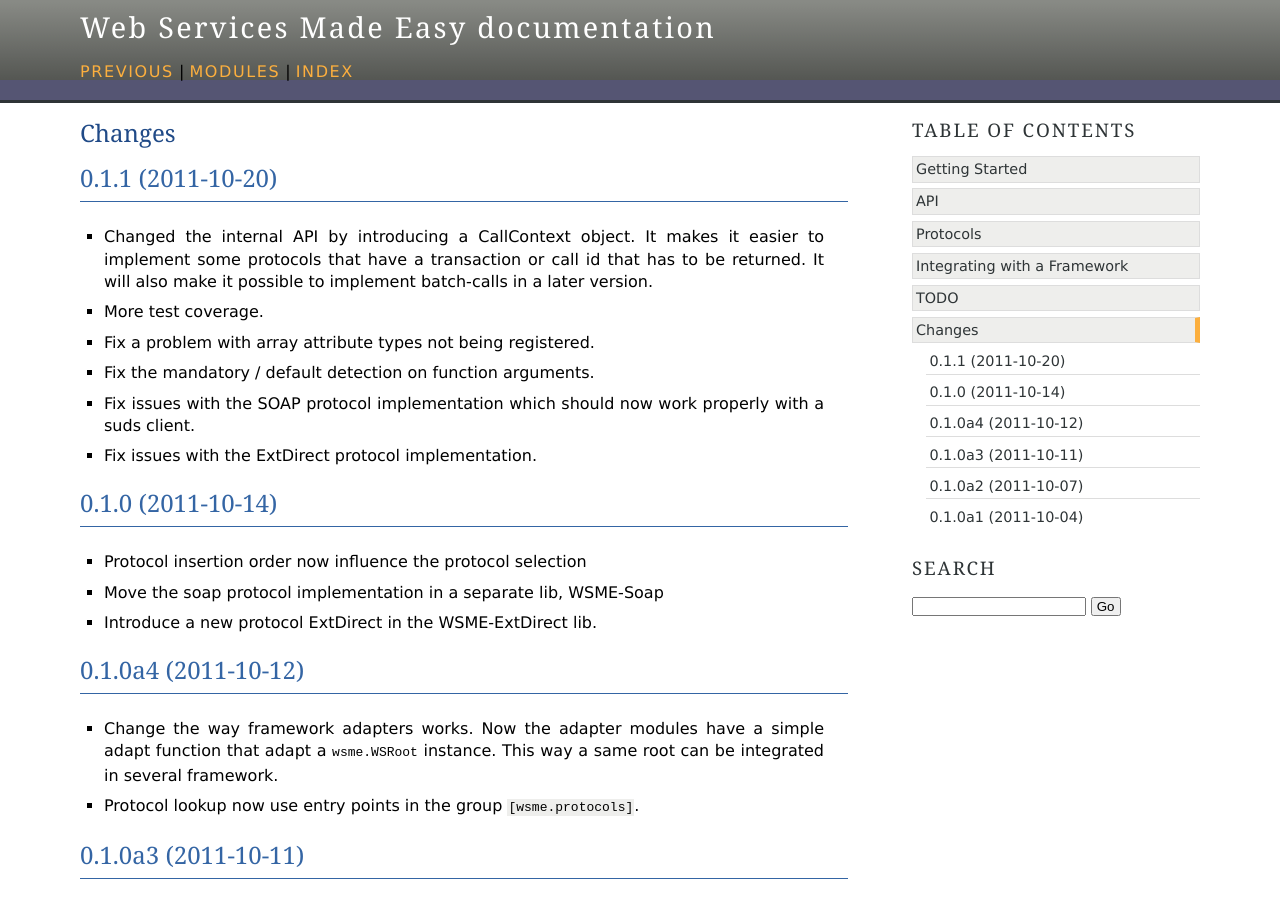
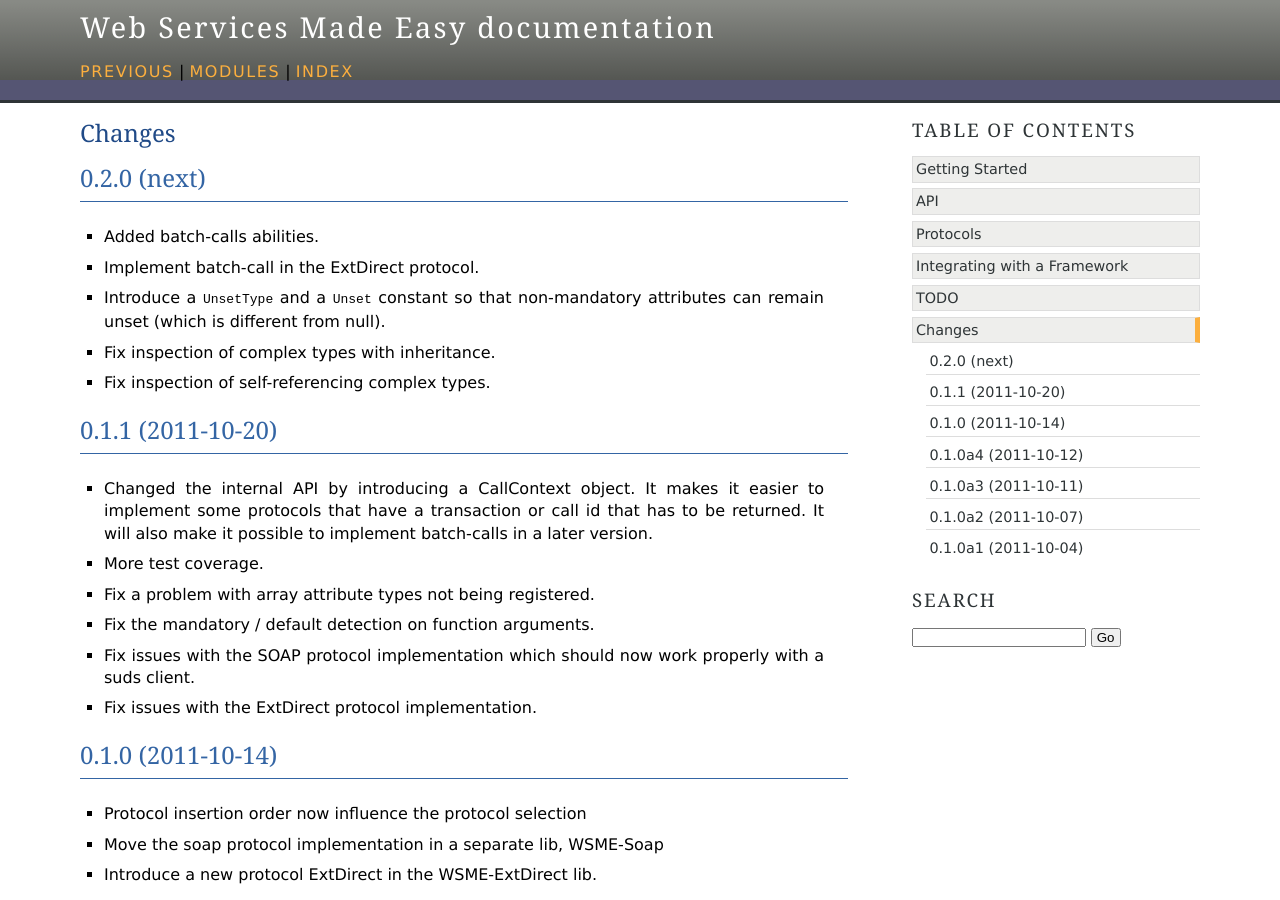
Before and after one commit to openstack-archive/wsme, a Sphinx documentation site: the page built from doc/changes.rst, in a window 1280 px wide and 900 px high. Built offline with Sphinx 7.4.7, drawn with Linux system fonts in a browser that asks for light colours; the version number could not be read and is left out.

Commit message:
Completed the change list. version -> 0.2.0

```diff
--- a/doc/changes.rst
+++ b/doc/changes.rst
@@ -1,5 +1,20 @@
 Changes
 =======
+
+0.2.0 (next)
+------------
+
+*   Added batch-calls abilities.
+
+*   Implement batch-call in the ExtDirect protocol.
+
+*   Introduce a :class:`UnsetType` and a :data:`Unset` constant
+    so that non-mandatory attributes can remain unset (which is
+    different from null).
+
+*   Fix inspection of complex types with inheritance.
+
+*   Fix inspection of self-referencing complex types.
 
 0.1.1 (2011-10-20)
 ------------------
```
Also changed, not shown: 1 other file.
